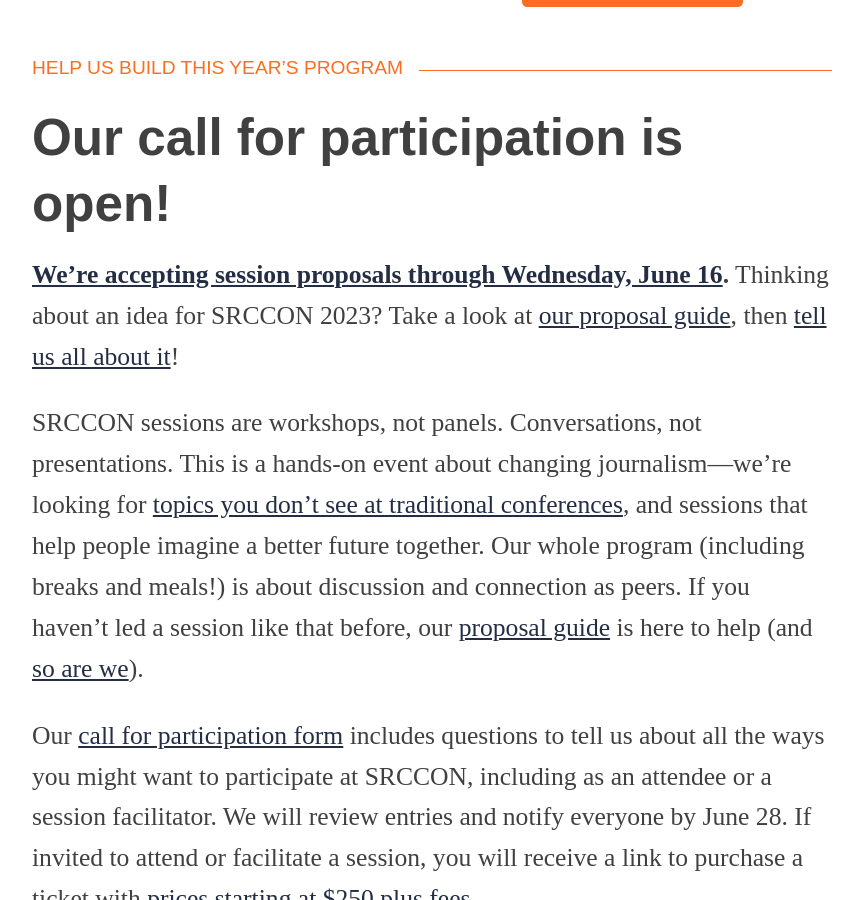
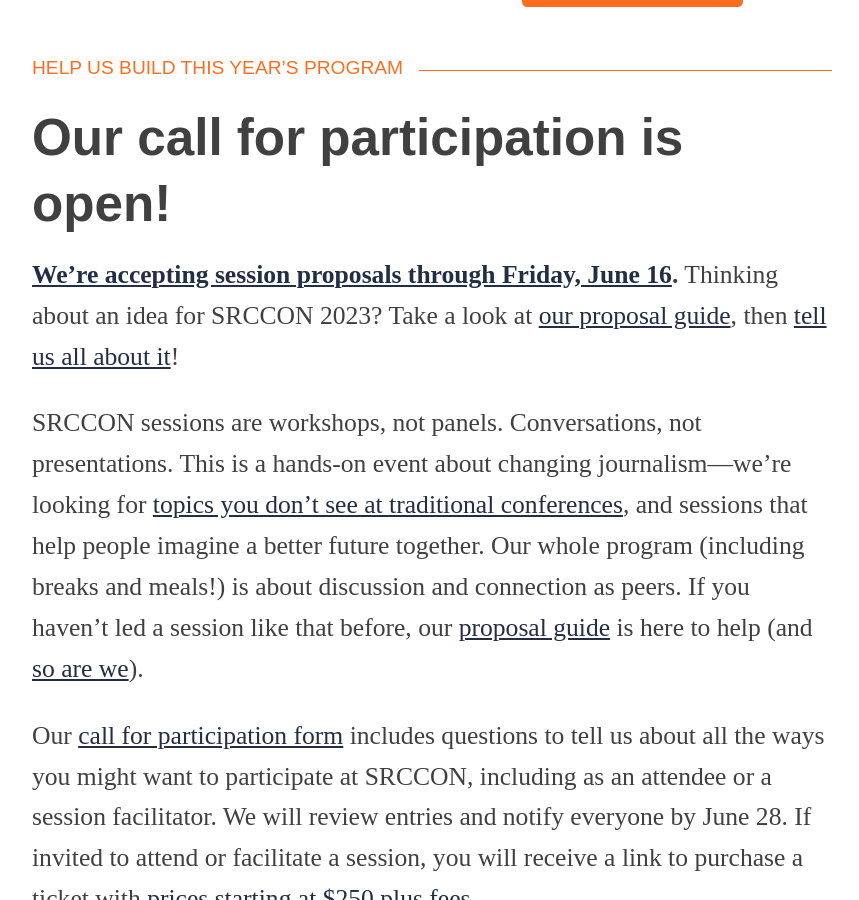
Before and after one commit to OpenNews/srccon-2023, a Jekyll site: the page built from homepage.md, in a window 1280 px wide and 900 px high, scrolled down 785 px. Shown: the whole window, without its empty margins (208-1067 px from the left). Built offline with Jekyll 4.4.1, drawn with Linux system fonts in a browser that asks for light colours; some web fonts are replaced; our own code applies the rules of GitHub Pages for plain Markdown files.

Commit message:
fix day name for proposal closing

```diff
--- a/homepage.md
+++ b/homepage.md
@@ -7,7 +7,7 @@
 
 # Our call for participation is open!
 
-**[We’re accepting session proposals through Wednesday, June 16](/participation/form).** Thinking about an idea for SRCCON 2023? Take a look at [our proposal guide](/sessions/proposal-guide/), then [tell us all about it](/participation/form)!
+**[We’re accepting session proposals through Friday, June 16](/participation/form).** Thinking about an idea for SRCCON 2023? Take a look at [our proposal guide](/sessions/proposal-guide/), then [tell us all about it](/participation/form)!
 
 SRCCON sessions are workshops, not panels. Conversations, not presentations. This is a hands-on event about changing journalism—we're looking for [topics you don't see at traditional conferences](/sessions/proposal-guide/#what-we-look-for), and sessions that help people imagine a better future together. Our whole program (including breaks and meals!) is about discussion and connection as peers. If you haven't led a session like that before, our [proposal guide](/sessions/proposal-guide/) is here to help (and [so are we](mailto:srccon@opennews.org)).
 
```
Also changed, not shown: session_proposal_guide.md (+1 -1 lines).
